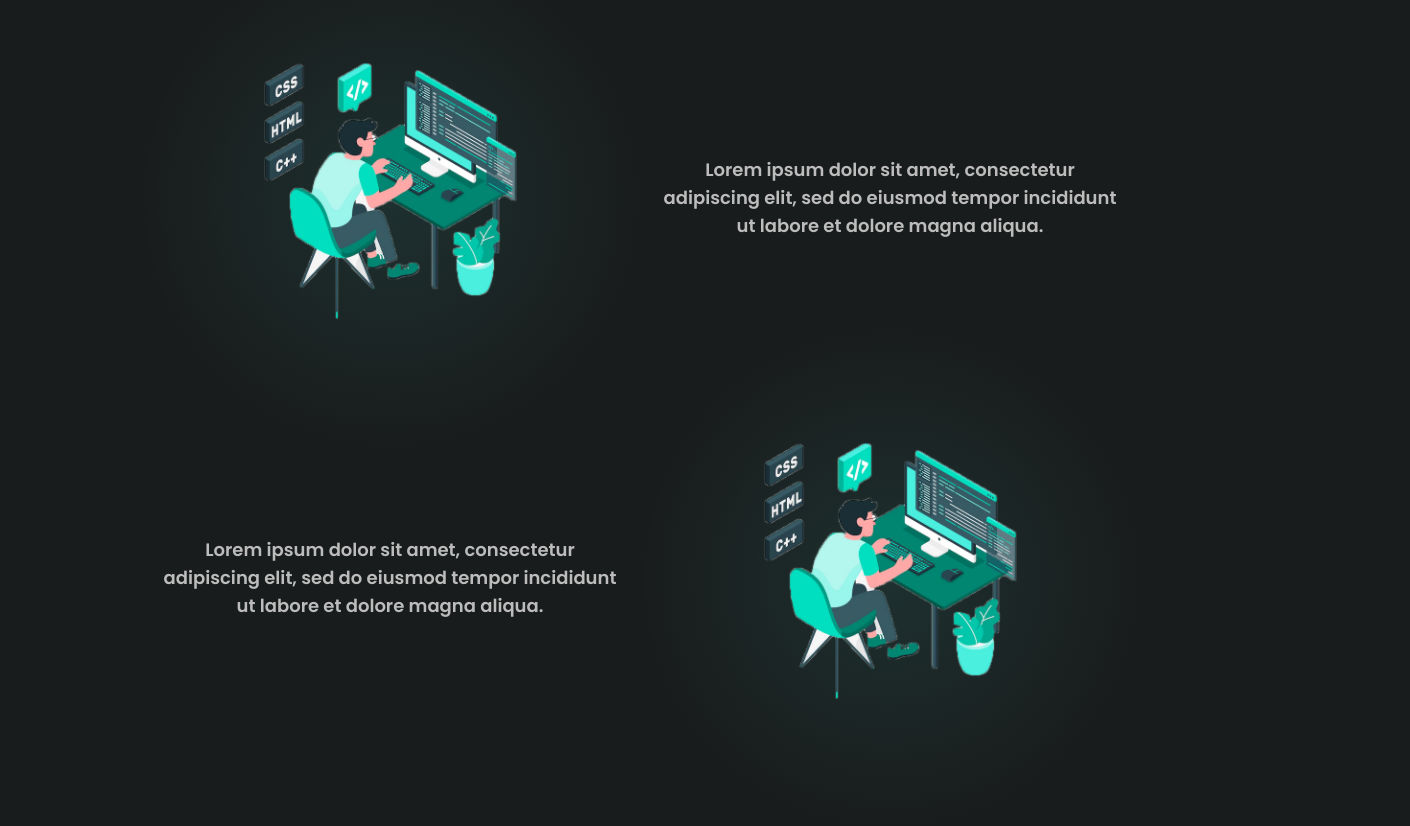
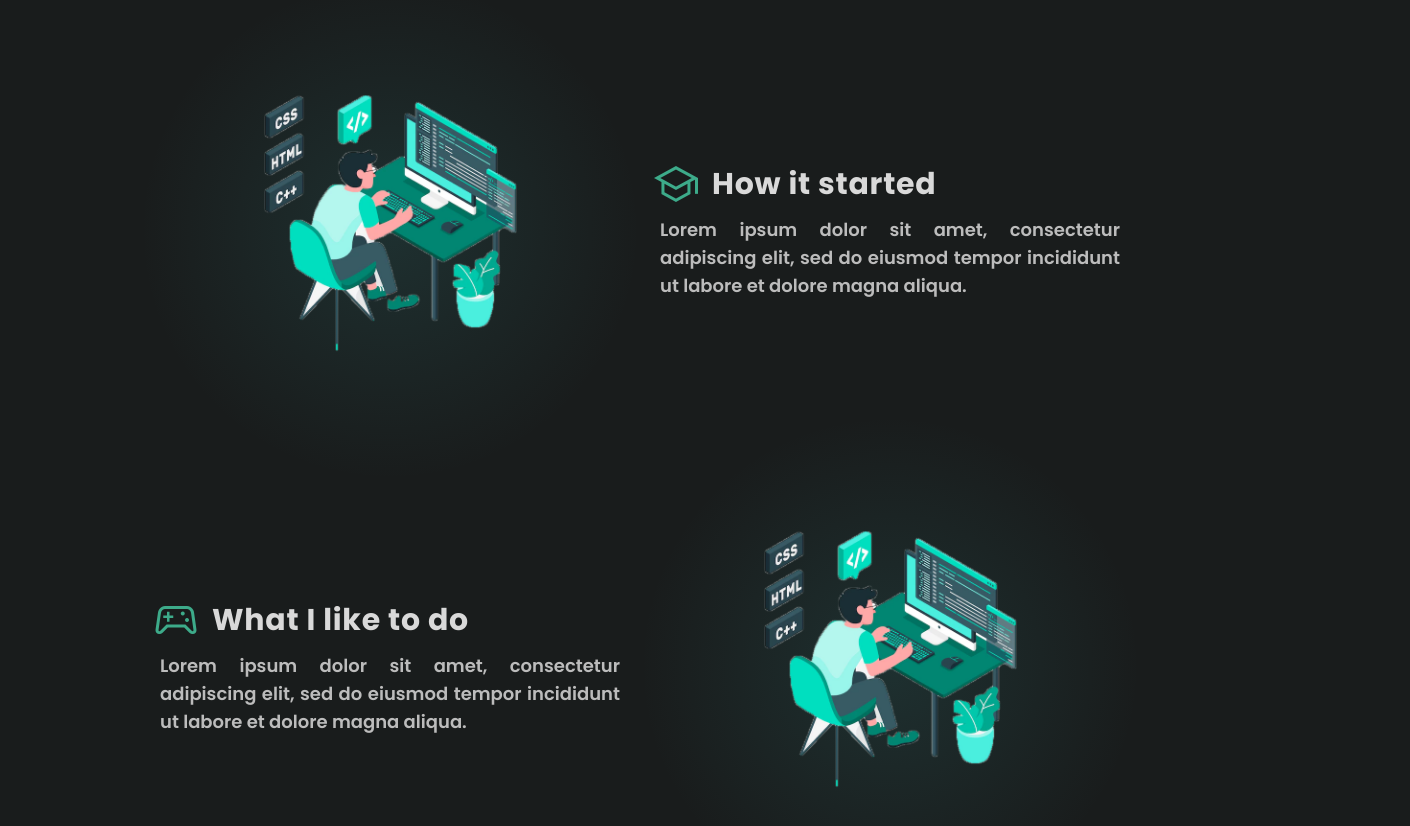
Before and after one commit to Resongeo/resongeo.github.io, a Svelte app: page / in a window 1280 px wide. Shown: the part 940-1766 px from the top of the page, 1410 px wide, since content can reach past the window. Built offline with nearby package versions, Linux system fonts and the light colour scheme.

Commit message:
icons and transition

```diff
--- a/index.html
+++ b/index.html
@@ -10,5 +10,6 @@
   <body>
     <div id="app"></div>
     <script type="module" src="/src/main.js"></script>
+    <script type="module" src="/src/intersection.js"></script>
   </body>
 </html>
--- a/src/AboutMe.svelte
+++ b/src/AboutMe.svelte
@@ -1,28 +1,31 @@
 <script>
-
+  import TextCard from './lib/TextCard.svelte'
 </script>
 
 <section id="about">
-    <h1 class="text-center text-4xl md:text-5xl xl:text-6xl font-bold tracking-widest text-primary mb-20 lg:mb-32">ABOUT ME</h1>
+    <h1 class="observable text-center text-4xl md:text-5xl xl:text-6xl font-bold tracking-widest text-primary mb-20 lg:mb-32 xl:mb-40">ABOUT ME</h1>
 
     <div class="mx-auto sm:w-[640px] lg:w-[900px] xl:w-[1000px] 2xl:w-[1200px] lg:grid lg:grid-rows-2">
         <div class="lg:grid lg:grid-cols-2 lg:h-[300px] lg:place-items-center lg:mb-20">
             <div class="hidden lg:grid place-items-center 2xl:mr-12">
-                <img class="w-[300px] absolute z-20" src="images/placeholder.png" alt="dude is programming">
-                <div class="radial-glow z-10 w-[500px] h-[500px] absolute"></div>
+                <img class="observable w-[300px] absolute z-20" src="images/placeholder.png" alt="dude is programming">
+                <div class="observable radial-glow z-10 w-[500px] h-[500px] absolute"></div>
             </div>
-            <p class="p-5 text-justify sm:text-center text-default-text font-semibold text-lg 2xl:ml-12">
-                Lorem ipsum dolor sit amet, consectetur adipiscing elit, sed do eiusmod tempor incididunt ut labore et dolore magna aliqua.
-            </p>
+            <TextCard
+                icon="school"
+                title="How it started"
+                content="Lorem ipsum dolor sit amet, consectetur adipiscing elit, sed do eiusmod tempor incididunt ut labore et dolore magna aliqua."/>
         </div>
 
-        <div class="lg:grid lg:grid-cols-2 lg:h-[300px] lg:place-items-center">
-            <p class="p-5 text-justify sm:text-center text-default-text font-semibold text-lg 2xl:mr-12">
-                Lorem ipsum dolor sit amet, consectetur adipiscing elit, sed do eiusmod tempor incididunt ut labore et dolore magna aliqua.
-            </p>
+        <div class="mt-14 lg:grid lg:grid-cols-2 lg:h-[300px] lg:place-items-center">
+
+            <TextCard
+                icon="sports_esports"
+                title="What I like to do"
+                content="Lorem ipsum dolor sit amet, consectetur adipiscing elit, sed do eiusmod tempor incididunt ut labore et dolore magna aliqua."/>
             <div class="hidden lg:grid place-items-center 2xl:ml-12">
-                <img class="w-[300px] absolute z-20" src="images/placeholder.png" alt="dude is programming">
-                <div class="radial-glow z-10 w-[500px] h-[500px] absolute"></div>
+                <img class="observable w-[300px] absolute z-20" src="images/placeholder.png" alt="dude is programming">
+                <div class="observable radial-glow z-10 w-[500px] h-[500px] absolute"></div>
             </div>
         </div>
     </div>
--- a/src/Header.svelte
+++ b/src/Header.svelte
@@ -20,7 +20,7 @@
   }
 </script>
 
-<header class="flex flex-col min-h-screen relative overflow-hidden">
+<header class="flex flex-col min-h-screen relative">
   <div id="fullscreen-menu" class="hidden absolute items-center justify-center w-screen h-screen z-10 bg-black bg-opacity-25 backdrop-blur-md">
     <span class="material-symbols-outlined absolute top-0 right-0 text-4xl m-6 cursor-pointer" on:click={toggleFullscreenMenu}>
       close
--- /dev/null
+++ b/src/intersection.js
@@ -0,0 +1,21 @@
+const options = {
+  root: null,
+  rootMargin: '80px',
+  threshold: 1.0
+}
+
+let observer = new IntersectionObserver(
+  (entries, observer) => {
+    entries.forEach(entry => {
+      if (entry.isIntersecting) {
+        entry.target.classList.add("fade-transition")
+        observer.unobserve(entry.target)
+      }
+    })
+  },
+  options
+)
+
+document.querySelectorAll(".observable").forEach(element => {
+  observer.observe(element)
+})
--- a/src/lib/PrimaryButton.svelte
+++ b/src/lib/PrimaryButton.svelte
@@ -6,5 +6,4 @@
 <a class="button group rounded-lg bg-primary hover:bg-primary-hover text-default-bg" href={target}>
     {text}
     <span class="material-symbols-outlined ml-3 group-hover:translate-x-1">chevron_right</span>
-    <div class="glow-shadow"></div>
 </a>
--- a/src/lib/SecondaryButton.svelte
+++ b/src/lib/SecondaryButton.svelte
@@ -6,5 +6,4 @@
 <a class="button group bg-secondary hover:bg-secondary-hover" href={target}>
     {text}
     <span class="material-symbols-outlined ml-3 group-hover:translate-x-1">chevron_right</span>
-    <div class="glow-shadow"></div>
 </a>
--- /dev/null
+++ b/src/lib/TextCard.svelte
@@ -0,0 +1,22 @@
+<script>
+  export let icon = "";
+  export let title = "";
+  export let content = "";
+</script>
+
+<div class="p-3 xl:w-[500px]">
+  <div class="flex items-center mb-2">
+      <span class="material-symbols-outlined text-primary text-5xl">
+        {icon}
+      </span>
+      <h1 class="text-3xl font-bold ml-3 tracking-wide text-title">
+        {title}
+      </h1>
+  </div>
+  <p class="mx-2 text-justify text-default-text font-semibold text-lg">
+      {content}
+  </p>
+</div>
+
+<style lang="scss" scoped>
+</style>
--- a/src/style/base.scss
+++ b/src/style/base.scss
@@ -18,7 +18,7 @@
 }
 
 ::-webkit-scrollbar{
-  background-color: #181919;
+  background-color: #191C1C;
   width: 10px;
 }
 
@@ -30,3 +30,7 @@
 html {
   scroll-behavior: smooth;
 }
+
+body {
+  overflow-x: hidden;
+}
--- a/src/style/common.scss
+++ b/src/style/common.scss
@@ -13,3 +13,17 @@
     background: radial-gradient(50% 50% at 50% 50%, rgba(61, 171, 171, 0.14) 0%, rgba(61, 171, 138, 0.00) 100%);
     z-index: -1;
 }
+
+.observable {
+    opacity: 0;
+    transition-property: opacity transform;
+    transition-timing-function: cubic-bezier(0.4, 0, 0.2, 1);
+    transition-duration: 0.3s;
+
+    transform: translateY(20%);
+}
+
+.fade-transition {
+    opacity: 1;
+    transform: translateY(0%);
+}
--- a/tailwind.config.js
+++ b/tailwind.config.js
@@ -8,7 +8,7 @@ export default {
     extend: {
       colors: {
         'default-bg': '#191C1C',
-        'primary': '#3DAB83',
+        'primary': '#3DAB8A',
         'primary-hover': '#359471',
         'secondary': '#222525',
         'secondary-hover': '#303232',
```
Also changed, not shown: src/main.js (line endings or trailing spaces).
